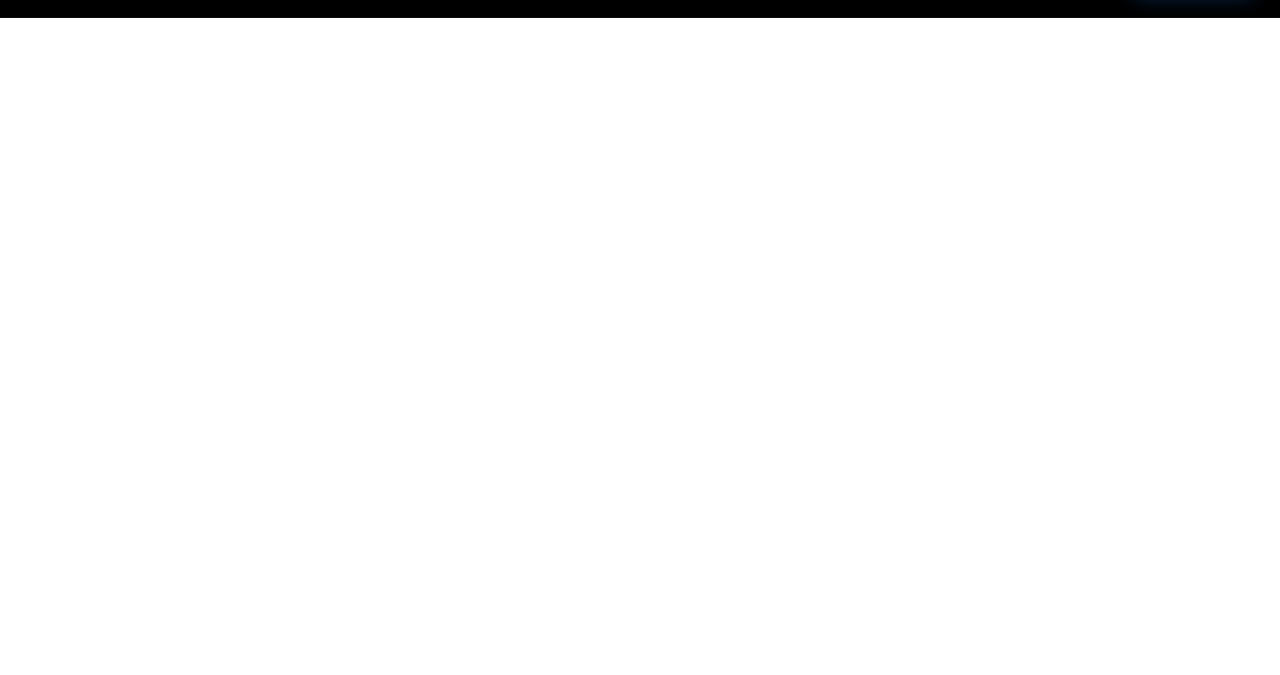
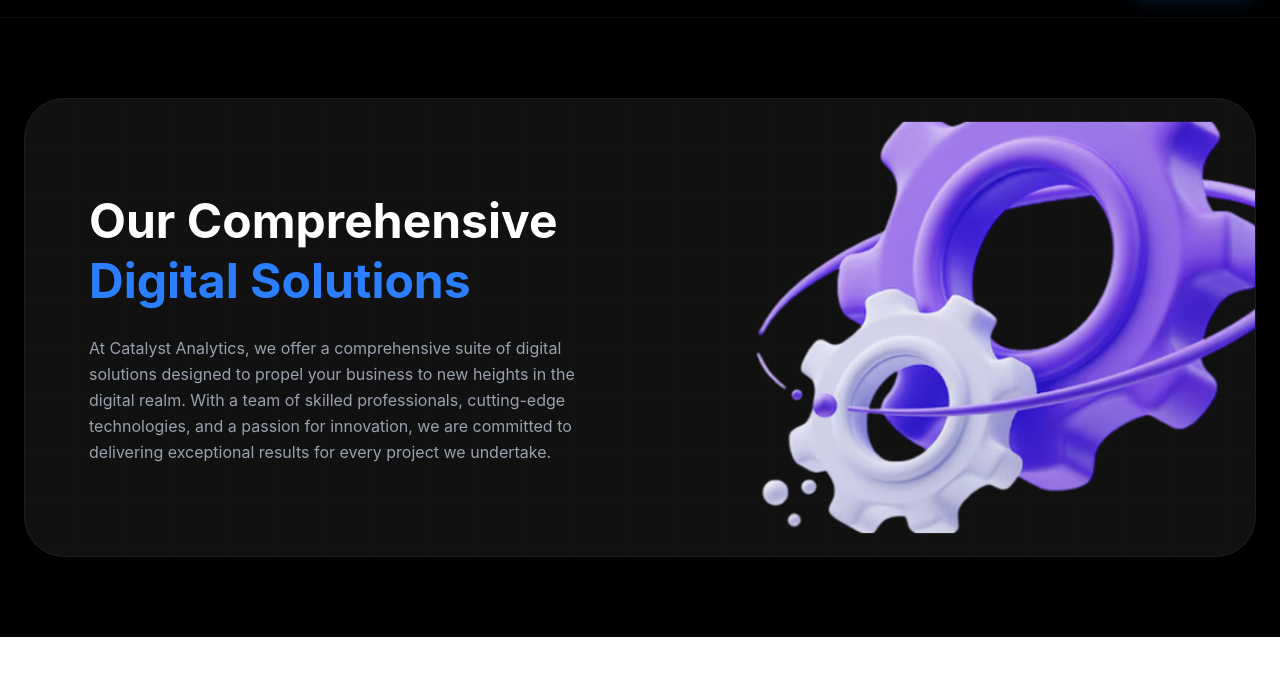
Before and after one commit to Ilyos11/Exam-Project, a website: page src/page2.html in a window 1280 px wide. Shown: the part 63-738 px from the top of the page. Drawn offline with nearby package versions, Linux system fonts and the light colour scheme; files that its build step writes are made by us from their sources.

Commit message:
Section 2

```diff
--- a/src/page2.html
+++ b/src/page2.html
@@ -43,5 +43,47 @@
 </nav>
 
 
+
+<!-- Section 2 -->
+<section class="bg-black py-20 px-6">
+  <div class="max-w-7xl mx-auto">
+
+    <div class="relative bg-[#111111] rounded-[40px] border border-white/5 overflow-hidden p-8 md:p-16">
+
+
+      <div class="absolute inset-0 opacity-10 pointer-events-none"
+           style="background-image: linear-gradient(#333 1px, transparent 1px), linear-gradient(90deg, #333 1px, transparent 1px); background-size: 50px 50px;">
+      </div>
+
+      <div class="grid grid-cols-1 md:grid-cols-2 gap-10 items-center relative z-10">
+
+
+        <div class="order-2 md:order-1">
+          <h2 class="text-3xl md:text-5xl font-bold text-white mb-6 leading-tight">
+            Our Comprehensive <span class="text-blue-500">Digital Solutions</span>
+          </h2>
+          <p class="text-gray-400 text-sm md:text-base leading-relaxed">
+            At Catalyst Analytics, we offer a comprehensive suite of digital solutions designed to propel
+            your business to new heights in the digital realm. With a team of skilled professionals,
+            cutting-edge technologies, and a passion for innovation, we are committed to delivering
+            exceptional results for every project we undertake.
+          </p>
+        </div>
+
+
+        <div class="order-1 md:order-2 flex justify-center md:justify-end">
+          <div class="relative w-full max-w-[300px] md:max-w-[450px]">
+
+            <img src="../img/Settings photo.png" alt="Gears"
+                 class="w-full h-auto transform md:scale-125 md:translate-x-12 transition-transform duration-500">
+          </div>
+        </div>
+
+      </div>
+    </div>
+  </div>
+</section>
+
+
 </body>
 </html>
```
Also changed, not shown: img/Settings photo.png (added).
